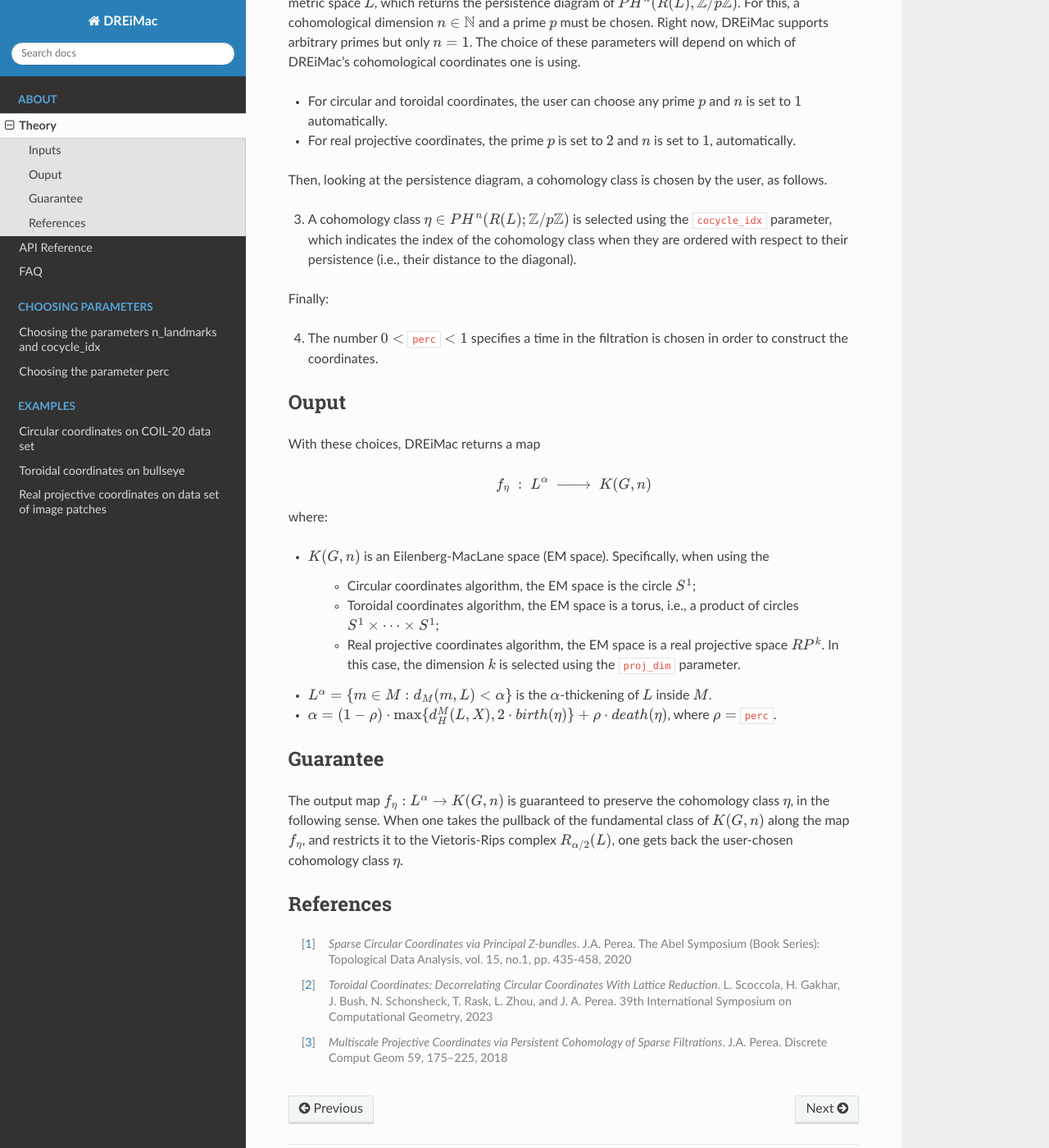
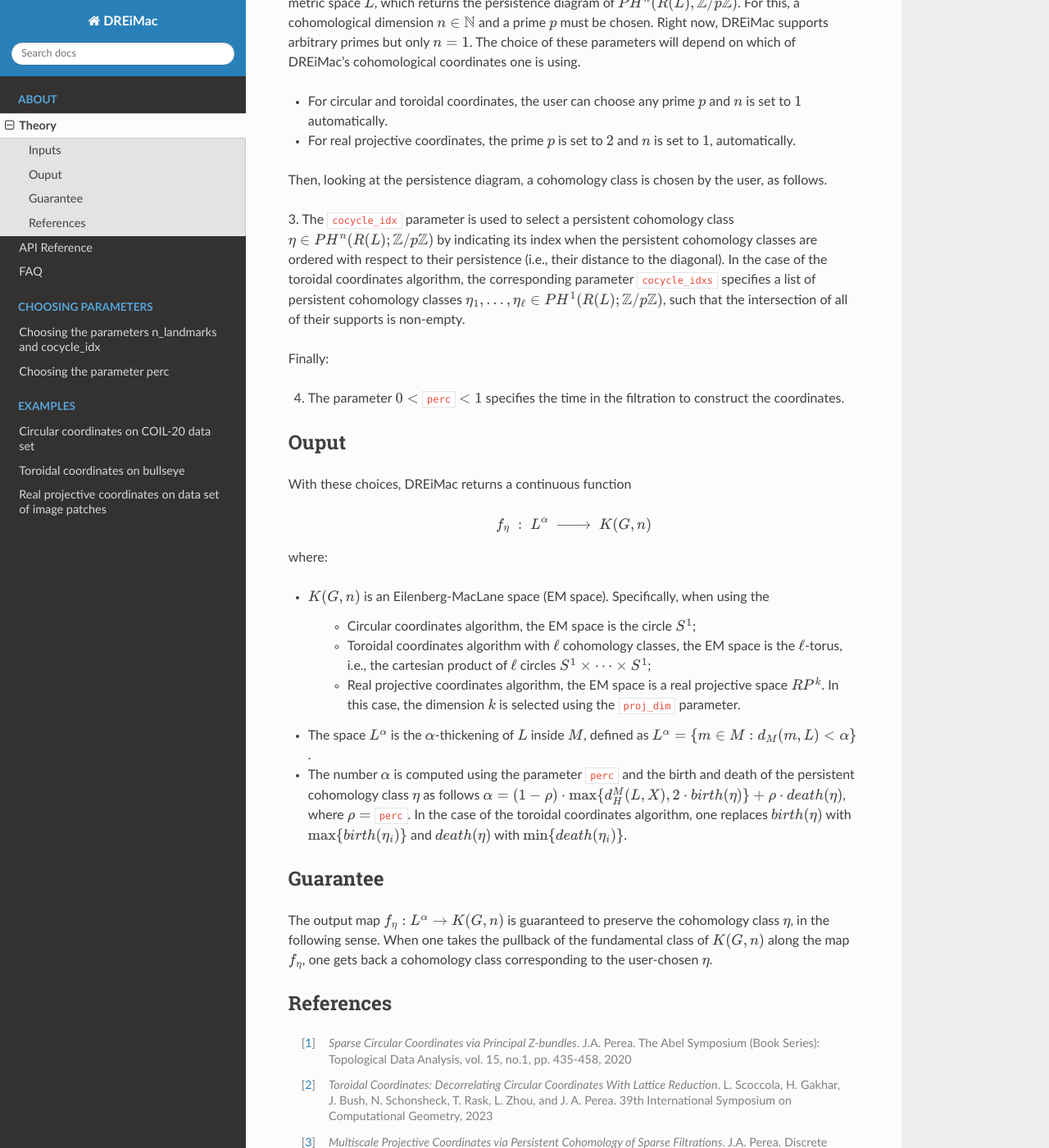
Before and after one commit to scikit-tda/DREiMac, a Sphinx documentation site: the page built from docs/theory.rst, in a window 1280 px wide and 1400 px high, scrolled down 658 px. Shown: the whole window at 82% size. Built offline with Sphinx 7.4.7 and the Read the Docs theme 2.0.0, drawn with Linux system fonts in a browser that asks for light colours; pages that are not in the unit, such as notebooks, are missing from menus; some of the changed text lies outside the part shown.

Commit message:
docs: add details to theory

```diff
--- a/docs/index.rst
+++ b/docs/index.rst
@@ -4,7 +4,7 @@ DREiMac: Dimension Reduction with Eilenberg-MacLane Coordinates
 DREiMac is a library for topological data coordinatization, visualization, and dimensionality reduction.
 Currently, DREiMac is able to find topology-preserving representations of point clouds taking values in the circle, in higher dimensional tori, and in the real projective space.
 
-In a few words, DREiMac takes as input a point cloud together with a topological feature of the point cloud (in the form of a persistent homology class), and returns a map from the point cloud to a well-understood topological space (a circle, a product of circles, or a projective space), which preserves the given topological feature in a precise sense.
+In a few words, DREiMac takes as input a point cloud together with a topological feature of the point cloud (in the form of a persistent cohomology class), and returns a map from the point cloud to a well-understood topological space (a circle, a product of circles, or a projective space), which preserves the given topological feature in a precise sense.
 You can check the :ref:`theory section <theory>` for details and or the examples below to see how DREiMac works in practice.
 
 Installing
--- a/docs/theory.rst
+++ b/docs/theory.rst
@@ -16,11 +16,11 @@ All procedures take 4 main parameters:
 1. A dataset :code:`X`, which can be either a point cloud :math:`X \subseteq \mathbb{R}^n` or a distance matrix.
 
 The dataset is interpreted as a finite sample of a continuous space :math:`X \subseteq M`.
-In order to speed-up computations, a subsample of the initial dataset is computed :math:`L \subseteq X`, using a minmax sampling procedure.
+In order to speed-up computations, a subsample of the initial dataset is computed :math:`L \subseteq X`, using a maxmin sampling procedure.
 
 2. The :code:`n_landmarks` parameter determines the size of the subsample :math:`L`.
 
-Then, a persistent homology computation is done using the Vietoris-Rips complex :math:`R(L)` of the metric space :math:`L`, which returns the persistence diagram of :math:`PH^n(R(L),\mathbb{Z}/p\mathbb{Z})`.
+Then, a persistent cohomology computation is done using the Vietoris-Rips complex :math:`R(L)` of the metric space :math:`L`, which returns the persistence diagram of :math:`PH^n(R(L),\mathbb{Z}/p\mathbb{Z})`.
 For this, a cohomological dimension :math:`n \in \mathbb{N}` and a prime :math:`p` must be chosen.
 Right now, DREiMac supports arbitrary primes but only :math:`n=1`.
 The choice of these parameters will depend on which of DREiMac's cohomological coordinates one is using.
@@ -31,17 +31,18 @@ The choice of these parameters will depend on which of DREiMac's cohomological c
 
 Then, looking at the persistence diagram, a cohomology class is chosen by the user, as follows.
 
-3. A cohomology class :math:`\eta \in PH^n(R(L);\mathbb{Z}/p\mathbb{Z})` is selected using the :code:`cocycle_idx` parameter, which indicates the index of the cohomology class when they are ordered with respect to their persistence (i.e., their distance to the diagonal).
+3. The :code:`cocycle_idx` parameter is used to select a persistent cohomology class :math:`\eta \in PH^n(R(L);\mathbb{Z}/p\mathbb{Z})` by indicating its index when the persistent cohomology classes are ordered with respect to their persistence (i.e., their distance to the diagonal).
+In the case of the toroidal coordinates algorithm, the corresponding parameter :code:`cocycle_idxs` specifies a list of persistent cohomology classes :math:`\eta_1 , \dots, \eta_\ell \in PH^1(R(L);\mathbb{Z}/p\mathbb{Z})`, such that the intersection of all of their supports is non-empty.
 
 Finally:
 
-4. The number :math:`0 <` :code:`perc` :math:`< 1` specifies a time in the filtration is chosen in order to construct the coordinates.
+4. The parameter :math:`0 <` :code:`perc` :math:`< 1` specifies the time in the filtration to construct the coordinates.
 
 
 Ouput
 -----
 
-With these choices, DREiMac returns a map
+With these choices, DREiMac returns a continuous function
 
 .. math::
 
@@ -52,18 +53,18 @@ where:
 - :math:`K(G,n)` is an Eilenberg-MacLane space (EM space). Specifically, when using the
 
    - Circular coordinates algorithm, the EM space is the circle :math:`S^1`;
-   - Toroidal coordinates algorithm, the EM space is a torus, i.e., a product of circles :math:`S^1 \times \dots \times S^1`;
+   - Toroidal coordinates algorithm with :math:`\ell` cohomology classes, the EM space is the :math:`\ell`-torus, i.e., the cartesian product of :math:`\ell` circles :math:`S^1 \times \dots \times S^1`;
    - Real projective coordinates algorithm, the EM space is a real projective space :math:`RP^k`. In this case, the dimension :math:`k` is selected using the :code:`proj_dim` parameter.
 
-- :math:`L^{\alpha} = \{m \in M : d_M(m,L) < \alpha\}` is the :math:`\alpha`-thickening of :math:`L` inside :math:`M`.
+- The space :math:`L^{\alpha}` is the :math:`\alpha`-thickening of :math:`L` inside :math:`M`, defined as :math:`L^{\alpha} = \{m \in M : d_M(m,L) < \alpha\}`.
 
-- :math:`\alpha = (1 - \rho)\cdot \max\{d_H^M(L,X), 2 \cdot birth(\eta)\} + \rho \cdot death(\eta)`, where :math:`\rho =` :code:`perc`.
+- The number :math:`\alpha` is computed using the parameter :code:`perc` and the birth and death of the persistent cohomology class :math:`\eta` as follows :math:`\alpha = (1 - \rho)\cdot \max\{d_H^M(L,X), 2 \cdot birth(\eta)\} + \rho \cdot death(\eta)`, where :math:`\rho =` :code:`perc`.  In the case of the toroidal coordinates algorithm, one replaces :math:`birth(\eta)` with :math:`\max\{birth(\eta_i)\}` and :math:`death(\eta)` with :math:`\min\{death(\eta_i)\}`.
 
 Guarantee
 ---------
 
 The output map :math:`f_\eta : L^{\alpha} \to K(G,n)` is guaranteed to preserve the cohomology class :math:`\eta`, in the following sense.
-When one takes the pullback of the fundamental class of :math:`K(G,n)` along the map :math:`f_\eta`, and restricts it to the Vietoris-Rips complex :math:`R_{\alpha/2}(L)`, one gets back the user-chosen cohomology class :math:`\eta`.
+When one takes the pullback of the fundamental class of :math:`K(G,n)` along the map :math:`f_\eta`, one gets back a cohomology class corresponding to the user-chosen :math:`\eta`.
 
 
 References
```
